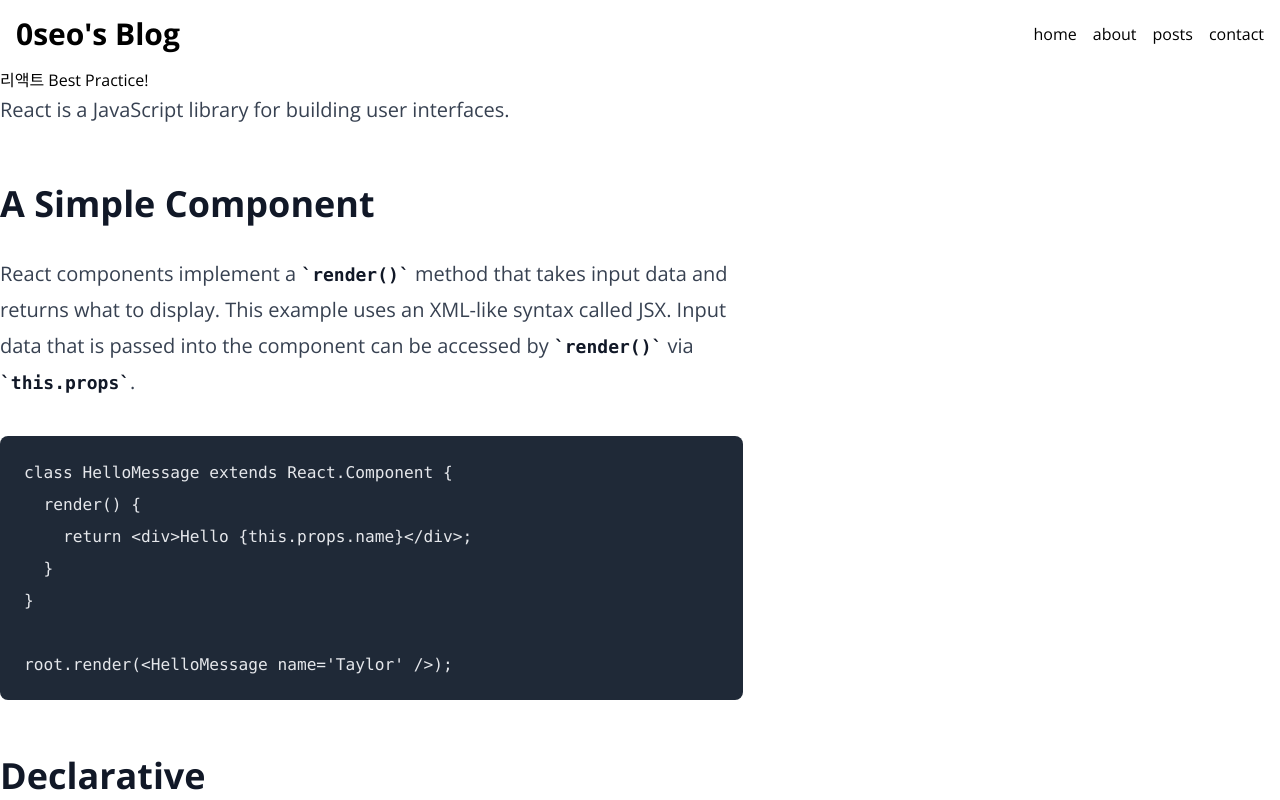
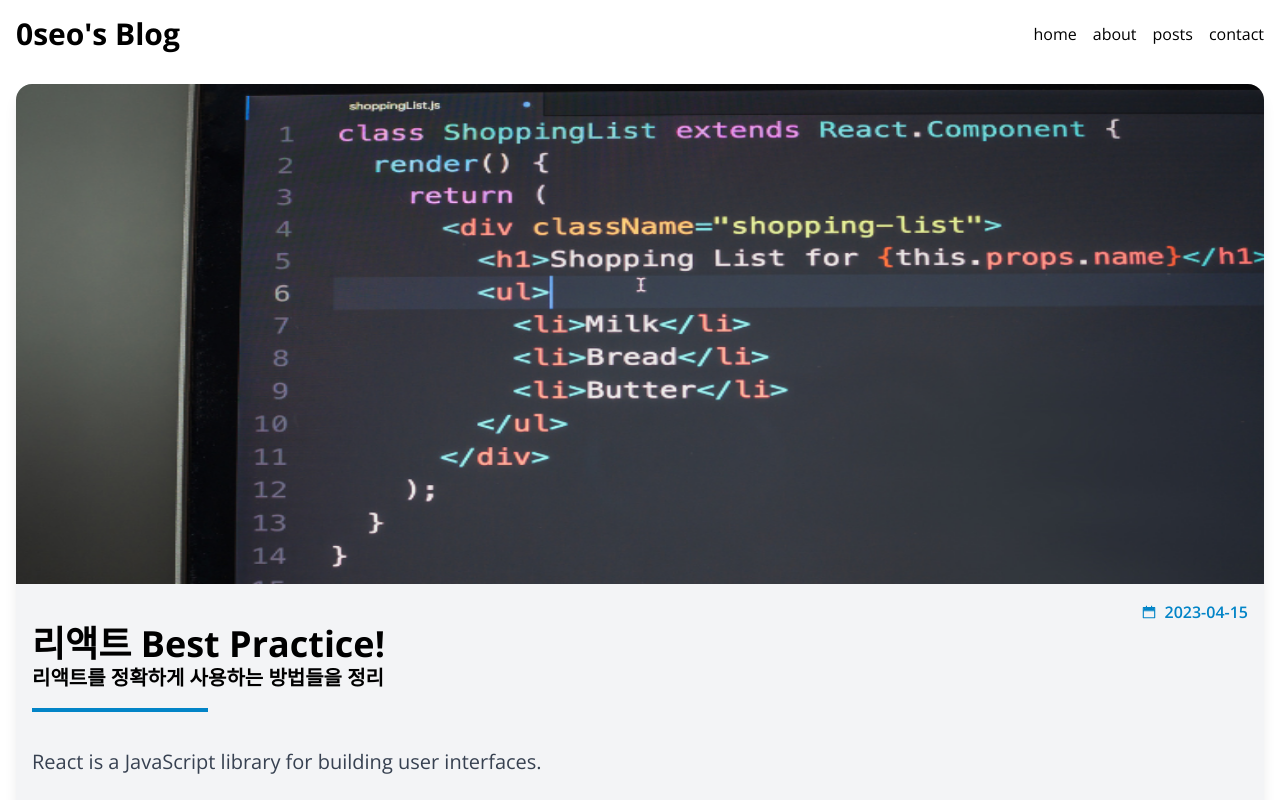
Before and after one commit to 0seo8/DreamCoding, a Next.js app in the folder blog/: page /posts/best-react-practices in a window 1280 px wide. Built offline with nearby package versions, Linux system fonts and the light colour scheme.

Commit message:
feat: 마크다운 뷰어-상세정보

```diff
--- a/blog/package.json
+++ b/blog/package.json
@@ -12,6 +12,7 @@
     "next": "14.0.4",
     "react": "^18",
     "react-dom": "^18",
+    "react-icons": "^4.12.0",
     "react-multi-carousel": "^2.8.4"
   },
   "devDependencies": {
--- a/blog/src/app/posts/[slug]/page.tsx
+++ b/blog/src/app/posts/[slug]/page.tsx
@@ -1,6 +1,8 @@
 import React from 'react';
 import { getPostData } from '@/service/posts';
 import MarkdownViewer from '@/components/MarkdownViewer';
+import Image from 'next/image'
+import { AiTwotoneCalendar } from "react-icons/ai";
 
 type Props = {
   params: {
@@ -9,12 +11,21 @@
 }
 
 export default async  function PostPage({params: {slug}}:Props) {
-  const post = await getPostData(slug);
+  const {title, content, description, date, path} = await getPostData(slug);
 
   return (
-  <>
-    <h1>{post.title}</h1>
-    <MarkdownViewer content={post.content}/>
-  </>
+  <article className="rounded-2xl overflow-hidden bg-gray-100 shadow-lg m-4">
+    <Image className="w-full h-1/5 max-h-[500px]" src={`/images/posts/${path}.png`} alt={title} width={760} height={420} />
+    <section className="flex flex-col p-4">
+      <div className="flex items-center self-end text-sky-600">
+        <AiTwotoneCalendar/>
+        <p className="font-semibold ml-2">{date.toString()}</p>
+      </div>
+      <h1 className="text-4xl font-bold">{title}</h1>
+      <p className="text-xl font-bold">{description}</p>
+      <div className="w-44 border-2 border-sky-600 mt-4 mb-8" />
+      <MarkdownViewer content={content}/>
+    </section>
+  </article>
  );
 }
```
Also changed, not shown: 1 other file (tests, documents, lock files or other folders).
